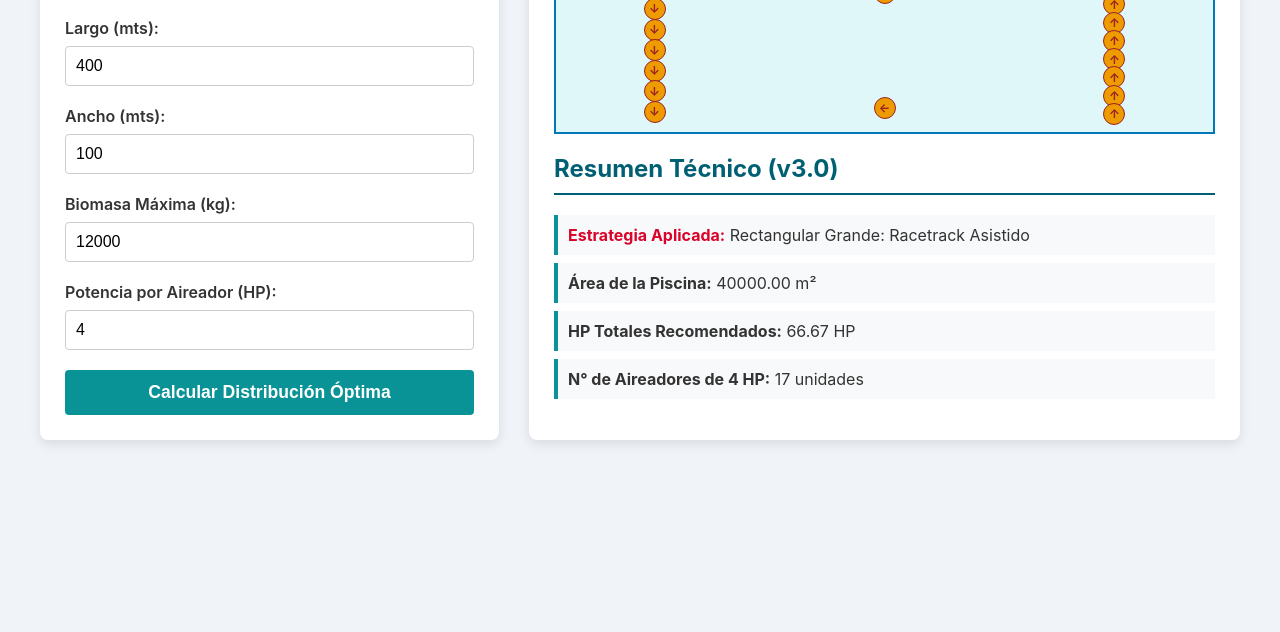
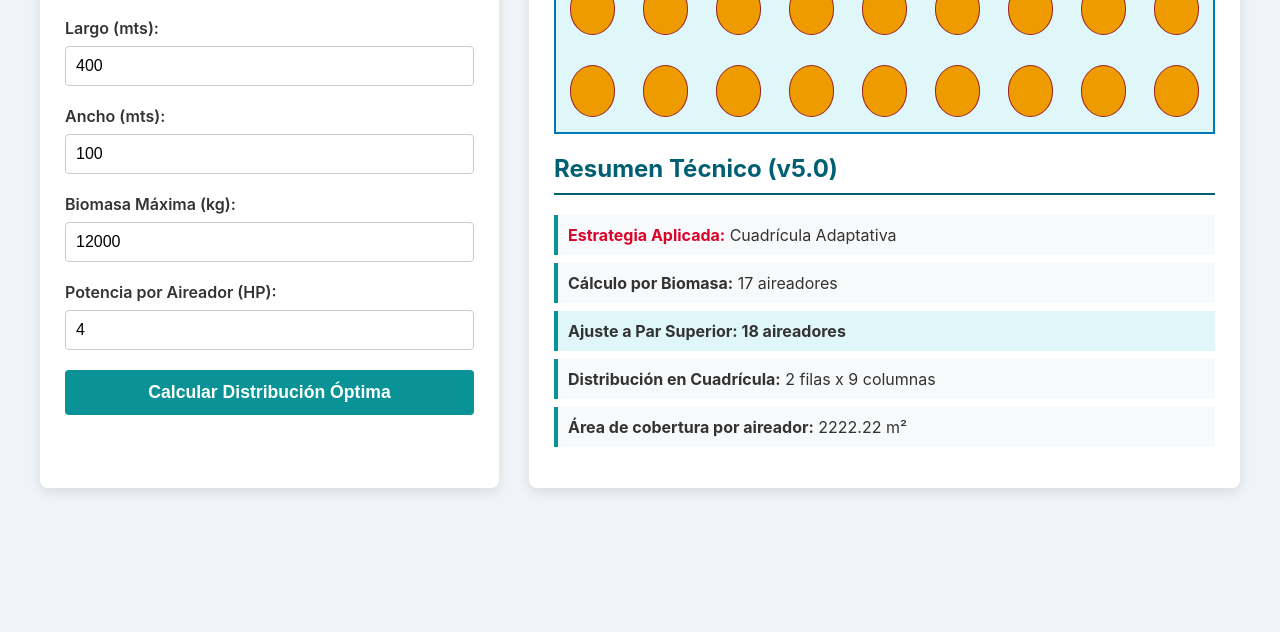
Before and after one commit to jaimepaz80/Optimizador-de-Aireacion-Inteligente, a plain HTML site: page index.html in a window 1280 px wide. Shown: the part 168-800 px from the top of the page. Drawn offline with Linux system fonts and the light colour scheme.

Commit message:
Update index.html

```diff
--- a/index.html
+++ b/index.html
@@ -3,7 +3,7 @@
 <head>
     <meta charset="UTF-8">
     <meta name="viewport" content="width=device-width, initial-scale=1.0">
-    <title>Optimizador de Aireación v3.0 (Híbrido)</title>
+    <title>Optimizador de Aireación v5.0 (Adaptativa)</title>
     <style>
         body { font-family: -apple-system, BlinkMacSystemFont, "Segoe UI", Roboto, Helvetica, Arial, sans-serif; background-color: #f0f4f8; color: #333; display: flex; justify-content: center; align-items: flex-start; padding: 20px; gap: 20px; }
         .container { display: flex; flex-wrap: wrap; gap: 30px; width: 100%; max-width: 1200px; }
@@ -16,9 +16,8 @@
         input[type="number"] { width: 100%; padding: 10px; border: 1px solid #ccc; border-radius: 4px; box-sizing: border-box; font-size: 1em; }
         button { width: 100%; padding: 12px; background-color: #0a9396; color: white; border: none; border-radius: 4px; font-size: 1.1em; font-weight: bold; cursor: pointer; transition: background-color 0.3s; }
         button:hover { background-color: #005f73; }
-        #pool-container { position: relative; background-color: #e0f7fa; border: 2px solid #0077b6; margin-top: 20px; overflow: hidden; transition: all 0.5s; }
-        .aerator { position: absolute; width: 20px; height: 20px; background-color: #ee9b00; border: 1px solid #9b2226; border-radius: 50%; display: flex; justify-content: center; align-items: center; font-size: 12px; font-weight: bold; cursor: pointer; transform: translate(-50%, -50%); }
-        .aerator .arrow { color: #9b2226; }
+        #pool-container { position: relative; background-color: #e0f7fa; border: 2px solid #0077b6; margin-top: 20px; overflow: hidden; display: grid; }
+        .aerator { background-color: #ee9b00; border: 1px solid #9b2226; border-radius: 50%; display: flex; justify-content: center; align-items: center; font-size: 12px; font-weight: bold; width: 60%; height: 60%; margin: auto; }
         #summary ul { list-style: none; padding: 0; }
         #summary li { background-color: #f8f9fa; border-left: 4px solid #0a9396; padding: 10px; margin-bottom: 8px; }
         .strategy-title { color: #d90429; font-weight: bold; }
@@ -27,7 +26,7 @@
 <body>
     <div class="container">
         <div class="panel config-panel">
-            <h1>Optimizador de Aireación 🦐 v3.0</h1>
+            <h1>Optimizador de Aireación 🦐 v5.0</h1>
             <div id="config-form">
                 <div class="form-group"><label for="length">Largo (mts):</label><input type="number" id="length" value="400"></div>
                 <div class="form-group"><label for="width">Ancho (mts):</label><input type="number" id="width" value="100"></div>
@@ -45,139 +44,95 @@
 
     <script>
         function calculate() {
+            // 1. OBTENER DATOS
             const length = parseFloat(document.getElementById('length').value);
             const width = parseFloat(document.getElementById('width').value);
             const biomass = parseFloat(document.getElementById('biomass').value);
             const hpPerAerator = parseFloat(document.getElementById('hp').value);
 
-            if (isNaN(length) || isNaN(width) || isNaN(biomass) || isNaN(hpPerAerator) || length <= 0 || width <= 0) {
-                alert("Por favor, introduce valores válidos y positivos."); return;
+            if (isNaN(length) || isNaN(width) || biomass < 0 || hpPerAerator <= 0) {
+                alert("Por favor, introduce valores válidos."); return;
             }
 
+            // --- LÓGICA V5.0 ---
             const KG_PER_HP = 180;
+
+            // 2. CÁLCULO DE N° DE AIREADORES EXCLUSIVAMENTE POR BIOMASA
             const totalHpNeeded = biomass / KG_PER_HP;
-            const numAerators = Math.ceil(totalHpNeeded / hpPerAerator);
+            const numAeratorsRaw = Math.ceil(totalHpNeeded / hpPerAerator);
 
-            const area = length * width;
+            // 3. AJUSTE A NÚMERO PAR SUPERIOR
+            const finalNumAerators = (numAeratorsRaw % 2 !== 0) ? numAeratorsRaw + 1 : numAeratorsRaw;
+
+            // 4. ENCONTRAR LA MEJOR CUADRÍCULA (filas x columnas)
+            const grid = findBestGrid(finalNumAerators, width, length);
+            const rows = grid.rows;
+            const cols = grid.cols;
+
+            // 5. VISUALIZACIÓN
             const poolContainer = document.getElementById('pool-container');
-            const summaryDiv = document.getElementById('summary');
             poolContainer.innerHTML = '';
 
-            const long_side = Math.max(length, width);
-            const short_side = Math.min(length, width);
-            const aspect_ratio = long_side / short_side;
+            poolContainer.style.gridTemplateColumns = `repeat(${cols}, 1fr)`;
+            poolContainer.style.gridTemplateRows = `repeat(${rows}, 1fr)`;
 
-            let strategy_name = "";
+            const aspectRatio = width / length;
+            const containerWidth = poolContainer.parentElement.clientWidth - 40;
+            poolContainer.style.width = `${containerWidth}px`;
+            poolContainer.style.height = `${containerWidth * aspectRatio}px`;
 
-            // --- LÓGICA V3.0: SELECCIÓN DE ESTRATEGIA ---
-            if (aspect_ratio > 1.3) {
-                if (long_side > 150 && numAerators >= 4) {
-                    strategy_name = "Rectangular Grande: Racetrack Asistido";
-                    strategy_Rectangular_Large(length, width, numAerators);
-                } else {
-                    strategy_name = "Rectangular: Racetrack Clásico";
-                    strategy_Rectangular_Classic(length, width, numAerators);
-                }
-            } else {
-                strategy_name = "Cuadrada: Vórtice Circular";
-                strategy_Square_Vortex(length, width, numAerators);
+            for (let i = 0; i < finalNumAerators; i++) {
+                const aerator = document.createElement('div');
+                aerator.className = 'aerator';
+                poolContainer.appendChild(aerator);
             }
 
-            drawPool(length, width);
-
+            // 6. MOSTRAR RESUMEN
+            const areaPerAerator = (length * width) / finalNumAerators;
+            const summaryDiv = document.getElementById('summary');
             summaryDiv.innerHTML = `
-                <h2>Resumen Técnico (v3.0)</h2>
+                <h2>Resumen Técnico (v5.0)</h2>
                 <ul>
-                    <li><span class="strategy-title">Estrategia Aplicada:</span> ${strategy_name}</li>
-                    <li><strong>Área de la Piscina:</strong> ${area.toFixed(2)} m²</li>
-                    <li><strong>HP Totales Recomendados:</strong> ${totalHpNeeded.toFixed(2)} HP</li>
-                    <li><strong>N° de Aireadores de ${hpPerAerator} HP:</strong> ${numAerators} unidades</li>
+                    <li><span class="strategy-title">Estrategia Aplicada:</span> Cuadrícula Adaptativa</li>
+                    <li><strong>Cálculo por Biomasa:</strong> ${numAeratorsRaw} aireadores</li>
+                    <li style="font-weight: bold; background-color: #e0f7fa;"><strong>Ajuste a Par Superior:</strong> ${finalNumAerators} aireadores</li>
+                    <li><strong>Distribución en Cuadrícula:</strong> ${rows} filas x ${cols} columnas</li>
+                    <li><strong>Área de cobertura por aireador:</strong> ${areaPerAerator.toFixed(2)} m²</li>
                 </ul>
             `;
         }
 
-        function strategy_Rectangular_Large(l, w, total) {
-            const aerators_on_long_sides = total - 2;
-            const side1_count = Math.ceil(aerators_on_long_sides / 2);
-            const side2_count = Math.floor(aerators_on_long_sides / 2);
+        function findBestGrid(targetCount, poolW, poolL) {
+            let bestGrid = { rows: 1, cols: targetCount };
+            let minRatioDiff = Infinity;
 
-            // Aireadores en lados largos
-            placeAeratorsOnSide(side1_count, 'long', 'a', l, w);
-            placeAeratorsOnSide(side2_count, 'long', 'b', l, w);
-            // Aireadores en lados cortos para asistir
-            placeAeratorsOnSide(1, 'short', 'a', l, w);
-            placeAeratorsOnSide(1, 'short', 'b', l, w);
-        }
+            for (let i = 1; i <= Math.sqrt(targetCount); i++) {
+                if (targetCount % i === 0) {
+                    const j = targetCount / i;
+                    // Probar combinación 1: (i rows, j cols)
+                    let cellW1 = poolL / j;
+                    let cellH1 = poolW / i;
+                    let ratio1 = cellW1 / cellH1;
+                    let diff1 = Math.abs(1 - ratio1);
 
-        function strategy_Rectangular_Classic(l, w, total) {
-            const side1_count = Math.ceil(total / 2);
-            const side2_count = Math.floor(total / 2);
-            placeAeratorsOnSide(side1_count, 'long', 'a', l, w);
-            placeAeratorsOnSide(side2_count, 'long', 'b', l, w);
-        }
+                    if (diff1 < minRatioDiff) {
+                        minRatioDiff = diff1;
+                        bestGrid = { rows: i, cols: j };
+                    }
 
-        function strategy_Square_Vortex(l, w, total) {
-            const per_side = Math.floor(total / 4);
-            let remainder = total % 4;
+                    // Probar combinación 2: (j rows, i cols)
+                    let cellW2 = poolL / i;
+                    let cellH2 = poolW / j;
+                    let ratio2 = cellW2 / cellH2;
+                    let diff2 = Math.abs(1 - ratio2);
 
-            const sides = [per_side, per_side, per_side, per_side];
-            for (let i = 0; i < remainder; i++) sides[i]++;
-
-            placeAeratorsOnSide(sides[0], 'top', 'vortex', l, w);
-            placeAeratorsOnSide(sides[1], 'right', 'vortex', l, w);
-            placeAeratorsOnSide(sides[2], 'bottom', 'vortex', l, w);
-            placeAeratorsOnSide(sides[3], 'left', 'vortex', l, w);
-        }
-
-        function placeAeratorsOnSide(count, side, type, l, w) {
-            if (count === 0) return;
-            const margin_percent = 0.15;
-
-            for (let i = 0; i < count; i++) {
-                let top=0, left=0, arrow = '';
-                const pos = (i + 1) / (count + 1) * 100;
-
-                if (side === 'long') { // Racetrack
-                    left = (type === 'a') ? (100 - margin_percent * 100) : (margin_percent * 100);
-                    top = pos;
-                    arrow = (type === 'a') ? '↑' : '↓';
-                } else if (side === 'short') { // Asistencia
-                    top = (type === 'a') ? (margin_percent * 100) : (100 - margin_percent * 100);
-                    left = pos;
-                    arrow = (type === 'a') ? '→' : '←';
-                } else { // Vortex
-                    const vortex_margin = 0.20 * 100;
-                    if (side === 'top') { top = vortex_margin; left = pos; arrow = '→'; }
-                    if (side === 'right') { left = 100 - vortex_margin; top = pos; arrow = '↓'; }
-                    if (side === 'bottom') { top = 100 - vortex_margin; left = pos; arrow = '←'; }
-                    if (side === 'left') { left = vortex_margin; top = pos; arrow = '↑'; }
+                    if (diff2 < minRatioDiff) {
+                        minRatioDiff = diff2;
+                        bestGrid = { rows: j, cols: i };
+                    }
                 }
-                createAerator(top, left, arrow);
             }
-        }
-
-        function createAerator(topPercent, leftPercent, arrow) {
-            const pool = document.getElementById('pool-container');
-            const aerator = document.createElement('div');
-            aerator.className = 'aerator';
-            aerator.style.top = `${topPercent}%`;
-            aerator.style.left = `${leftPercent}%`;
-            aerator.innerHTML = `<span class="arrow">${arrow}</span>`;
-            pool.appendChild(aerator);
-        }
-
-        function drawPool(length, width) {
-            const poolContainer = document.getElementById('pool-container');
-            const aspectRatio = width / length;
-            const containerWidth = poolContainer.parentElement.clientWidth - 40;
-            let displayWidth = containerWidth;
-            let displayHeight = displayWidth * aspectRatio;
-            if (displayHeight > 500) {
-                displayHeight = 500;
-                displayWidth = displayHeight / aspectRatio;
-            }
-            poolContainer.style.width = `${displayWidth}px`;
-            poolContainer.style.height = `${displayHeight}px`;
+            return bestGrid;
         }
 
         window.onload = calculate;
```
